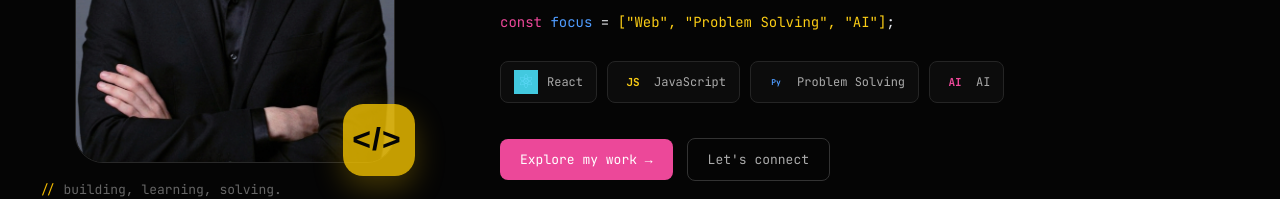
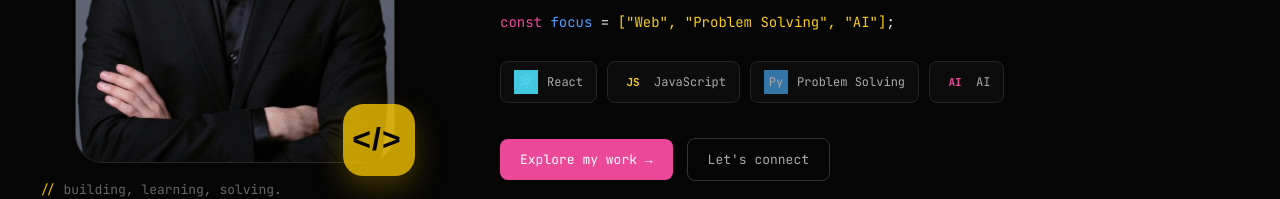
Before and after one commit to ibrahim-thebti/ibrahim-portfolio, a React (Vite) app: page / in a window 1280 px wide. Shown: the part 405-604 px from the top of the page. Built offline with nearby package versions, Linux system fonts and the light colour scheme.

Commit message:
changing

```diff
--- a/src/components/Home/home.css
+++ b/src/components/Home/home.css
@@ -155,7 +155,7 @@
   font-weight: 800;
 }
 .skill-icon.cpp {
-  color: #4f9cff;
+  color: #4fff55;
   font-size: 8px;
   font-weight: 800;
 }
--- a/src/components/Home/home.jsx
+++ b/src/components/Home/home.jsx
@@ -62,7 +62,7 @@ function Home() {
             </div>
 
             <div className="skill">
-              <span className="skill-icon cpp">Py</span>
+              <span className="skill-icon python">Py</span>
               <span>Problem Solving</span>
             </div>
 
```
